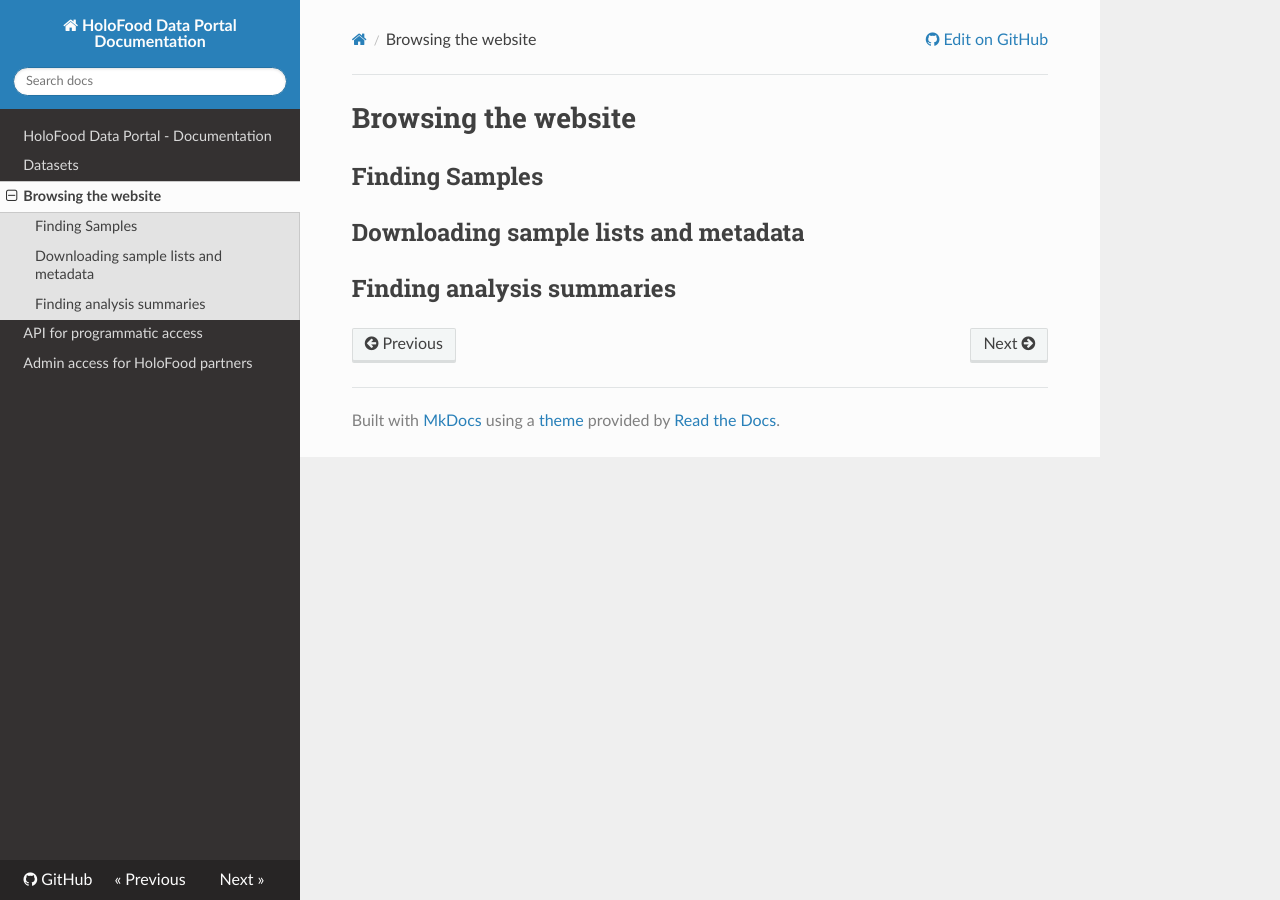
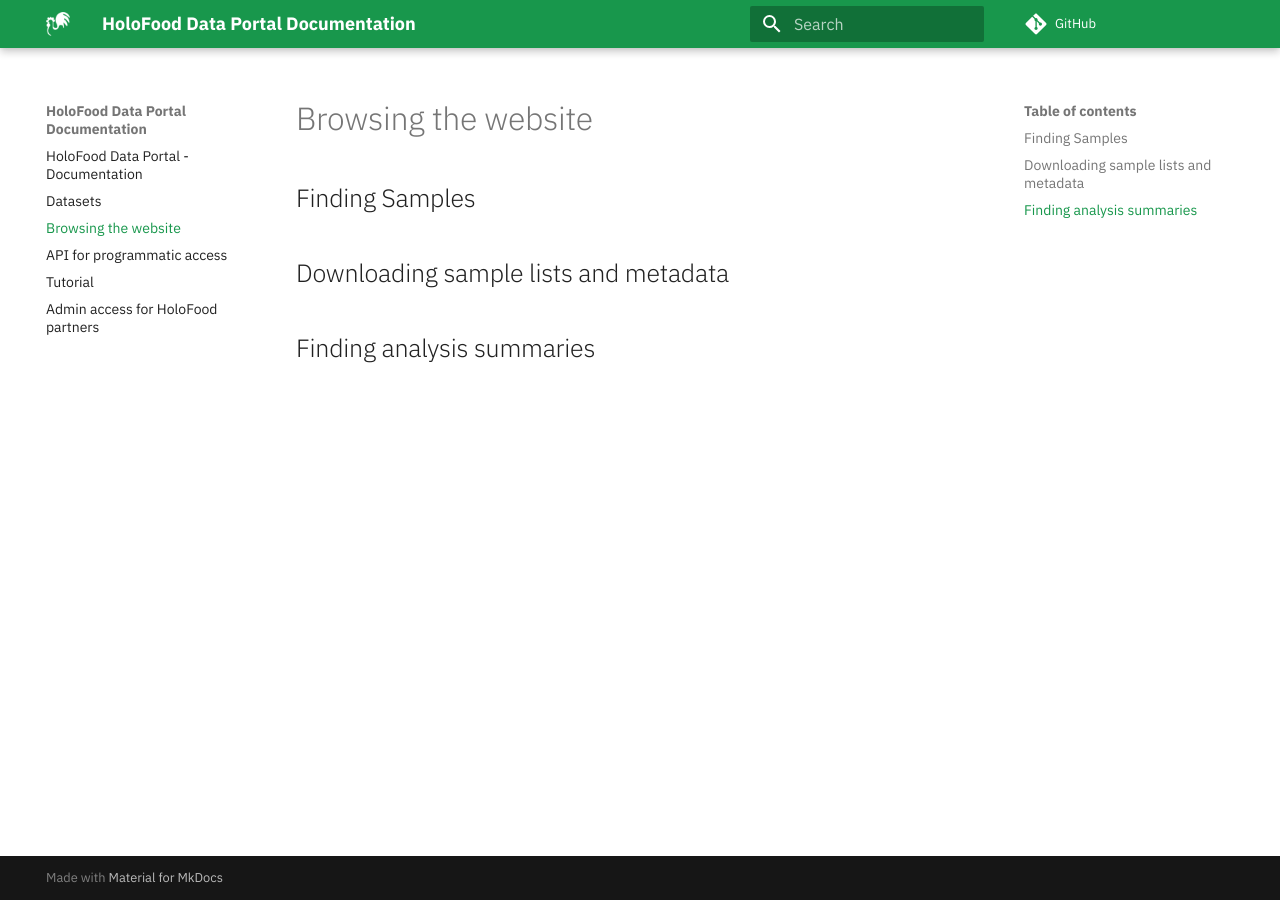
Before and after one commit to EBI-Metagenomics/holofood-database, an MkDocs documentation site: the page built from docs/website.md, in a window 1280 px wide. Built offline with MkDocs 1.6.1 and Material for MkDocs 9.7.7, drawn with Linux system fonts in a browser that asks for light colours; nearby versions of some CDN libraries; comment, search, counter and statistics services are not loaded.

Commit message:
switch docs theme and add branding

```diff
--- /dev/null
+++ b/docs/stylesheets/brand.css
@@ -0,0 +1,5 @@
+:root > * {
+  --md-primary-fg-color:        #18974c;
+  --md-primary-fg-color--light: #6cc24a;
+  --md-primary-fg-color--dark:  #0a5032;
+}
--- a/mkdocs.yml
+++ b/mkdocs.yml
@@ -4,12 +4,25 @@ site_description: Documentation for the HoloFood Data Portal – a hub for acces
 site_author: HoloFood Consortium
 
 theme:
-    name: readthedocs
-    highlightjs: true
+    name: material
+    palette:
+        primary: teal
+    font:
+        text: IBM Plex Sans
+        code: IBM Plex Mono
+    logo: img/hf-logo-white.png
+    favicon: img/hf-logo-brand.png
+
+markdown_extensions:
+  - md_in_html
 
 nav:
     - 'index.md'
     - 'data.md'
     - 'website.md'
     - 'api.md'
+    - 'tutorial.md'
     - 'partners.md'
+
+extra_css:
+  - stylesheets/brand.css
--- a/requirements-docs.txt
+++ b/requirements-docs.txt
@@ -1 +1,2 @@
 mkdocs==1.3.0
+mkdocs-material==8.2.15
```
Also changed, not shown: docs/index.md (+5 -0 lines), docs/tutorial.md (added, +9 -0 lines), docs/img/hf-logo-brand.png (added), docs/img/hf-logo-white.png (added), 3 other files.
